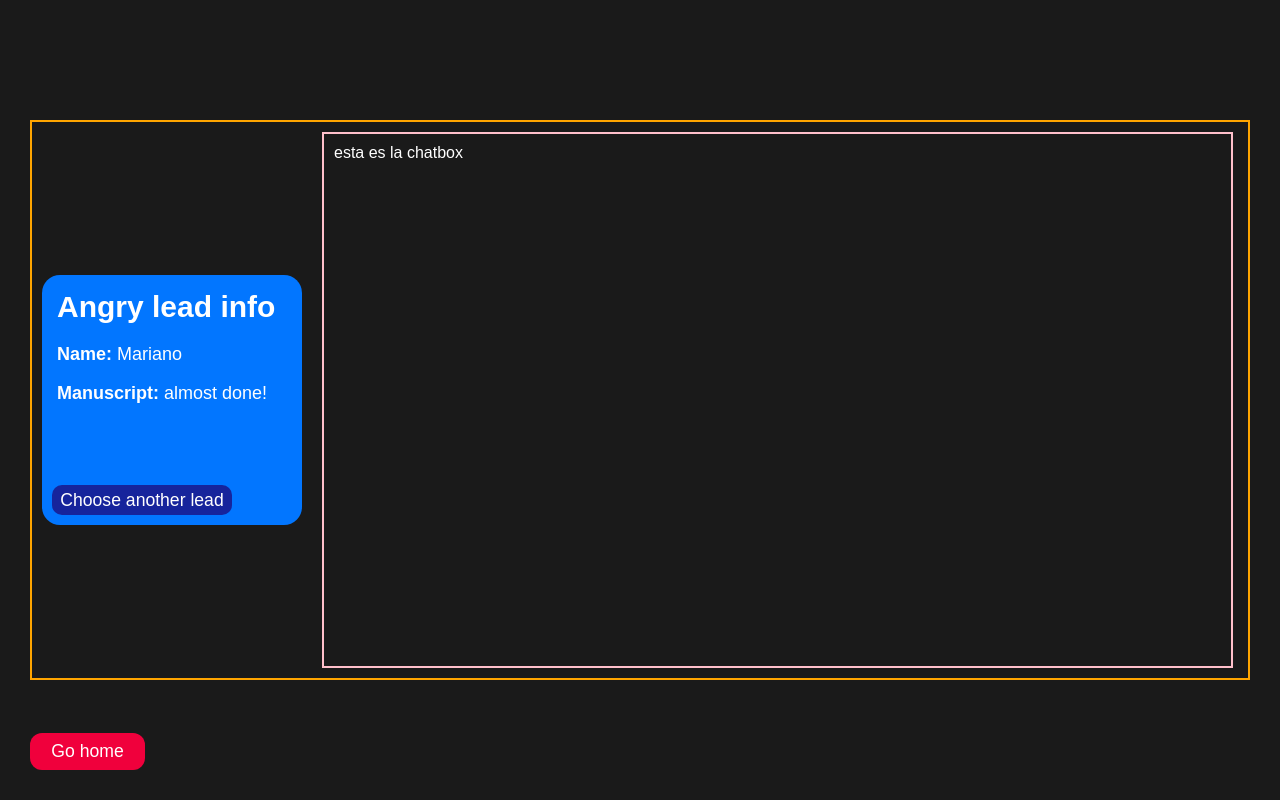
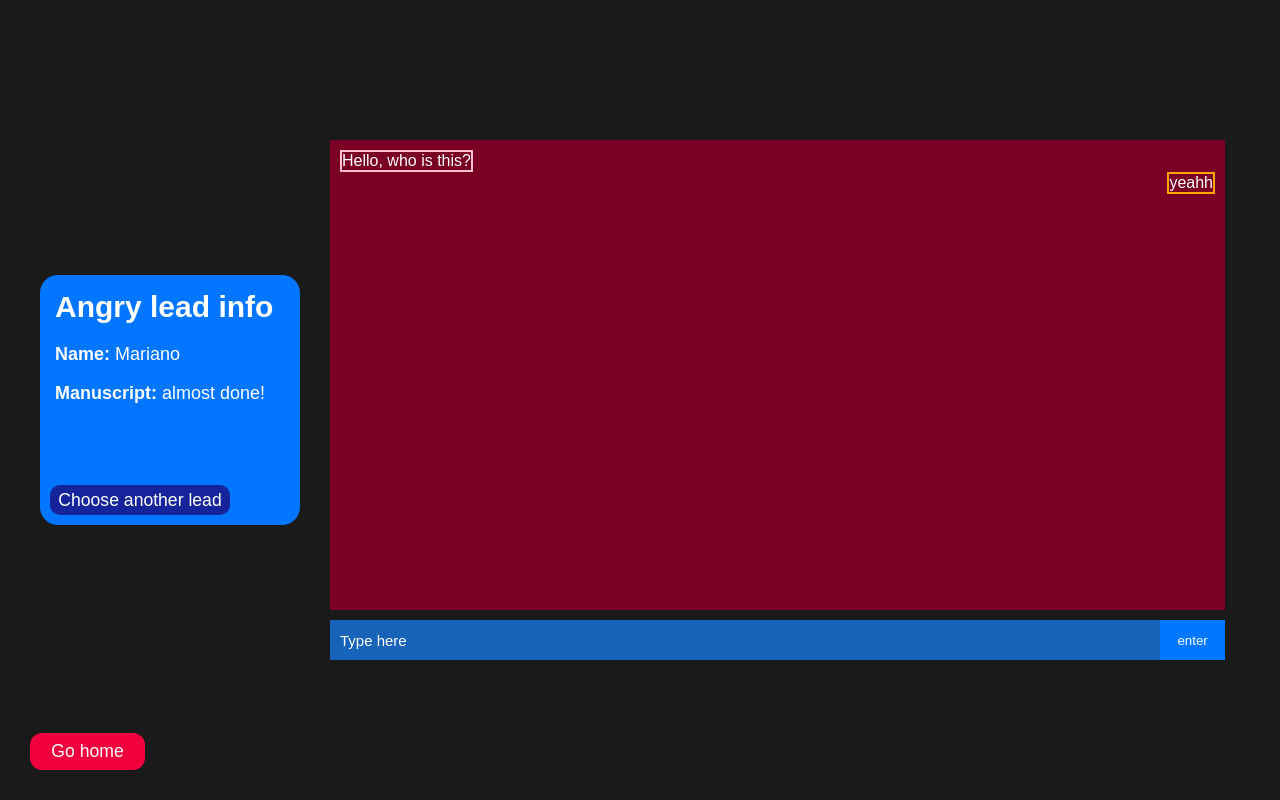
Before and after one commit to MGigenaDePaul/sdr-simulator, a React (Vite) app: page /simulation in a window 1280 px wide. Both pictures are taken after a click on the button "angry". Built offline with nearby package versions, Linux system fonts and the light colour scheme.

Commit message:
advancing on UI chatbox

```diff
--- a/src/pages/Simulation.jsx
+++ b/src/pages/Simulation.jsx
@@ -6,11 +6,28 @@ const angryLeadInfo = {
   mood: 'Angry',
   name: 'Mariano',
   manuscript: 'almost done!',
+  responses: {
+    greeting: [
+      'Hello, who is this?'
+    ]
+  }
 }
 
 const Simulation = () => {
   const navigate = useNavigate();
   const [selectedLead, setSelectedLead] = useState(null);
+  const [input, setInput] = useState('');
+  const [messages, setMessages] = useState([]);
+
+  useEffect(() => {
+    if (selectedLead !== null) {
+      setMessages([{
+        role: 'lead', content: `${selectedLead.responses.greeting}`
+      }])
+    } else {
+      setMessages([]);
+    }
+  }, [selectedLead])
 
   return (
     <div className='simulator'>
@@ -36,7 +53,18 @@ const Simulation = () => {
                 <button onClick={() => setSelectedLead(null)}>Choose another lead</button>
               </div>
               <div className='chat-box'>
-                <p>esta es la chatbox</p>
+                <div className='message-area'>
+                  <div className='message-lead'>
+                  {selectedLead.responses.greeting}
+                  </div>
+                  <div className='message-user'>
+                  yeahh
+                  </div>
+                </div>
+                <div className='input-area'>
+                  <input className='input' value={input} onChange={(event) => setInput(event.target.value)} placeholder='Type here'/>
+                  <button className='enter-button'>enter</button>
+                </div>
               </div>
             </div>
           )}
--- a/src/styles/Simulation.css
+++ b/src/styles/Simulation.css
@@ -79,9 +79,10 @@
   filter: brightness(130%);
 }
 
+
 .sim-container-lead-info-and-chat-box {
   display: flex;
-  border: 2px solid orange;
+  /* border: 2px solid orange; */
   padding: 10px;
   height: 70vh;
   align-items: center;
@@ -131,9 +132,69 @@
 }
 
 .chat-box {
+  display: flex;
+  flex-direction: column;
   margin: 5px;
-  border: 2px solid pink;
   padding: 10px;
   flex-grow: 1;
   height: 100%;
+  gap: 10px;
 }
+
+.message-area {
+  flex-grow: 1;
+  padding: 10px;
+  /* border: 2px solid white; */
+  background-color:#7a0025;
+  flex-direction: column;
+  display: flex;
+}
+
+.message-lead {
+  border: 2px solid pink;
+  max-width: 60%;
+  width: fit-content
+}
+
+.message-user {
+  border: 2px solid orange;
+  width: 100px;
+  align-self: flex-end;
+  max-width: 60%;
+  width: fit-content
+}
+
+.input-area {
+  height: 40px;
+  display: flex;
+}
+
+.input{
+  width: 100%;
+  height: 100%;
+  padding: 10px;
+  text-decoration: none;
+  background-color: rgb(23, 99, 185);
+  outline: none;
+  border: none;
+  color: #fff;
+  font-size: 15px;
+  transition: 0.6s ease;
+}
+
+.input:hover {
+  background-color: #0276FF;
+}
+
+.input::placeholder {
+  color: #fff;
+}
+
+.enter-button {
+  background-color:rgb(0, 119, 255);
+  color: #fff;
+  width: 70px;
+  height: 100%;
+  border: none;
+
+}
```
